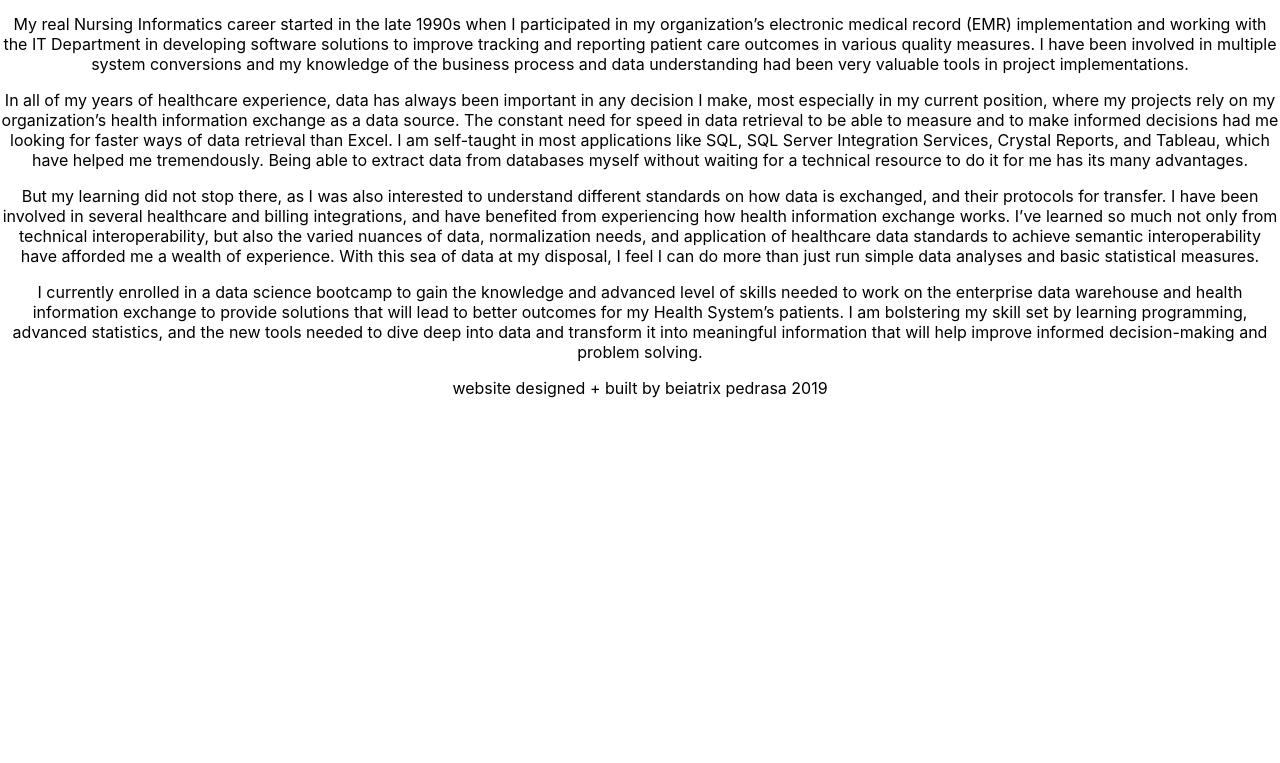
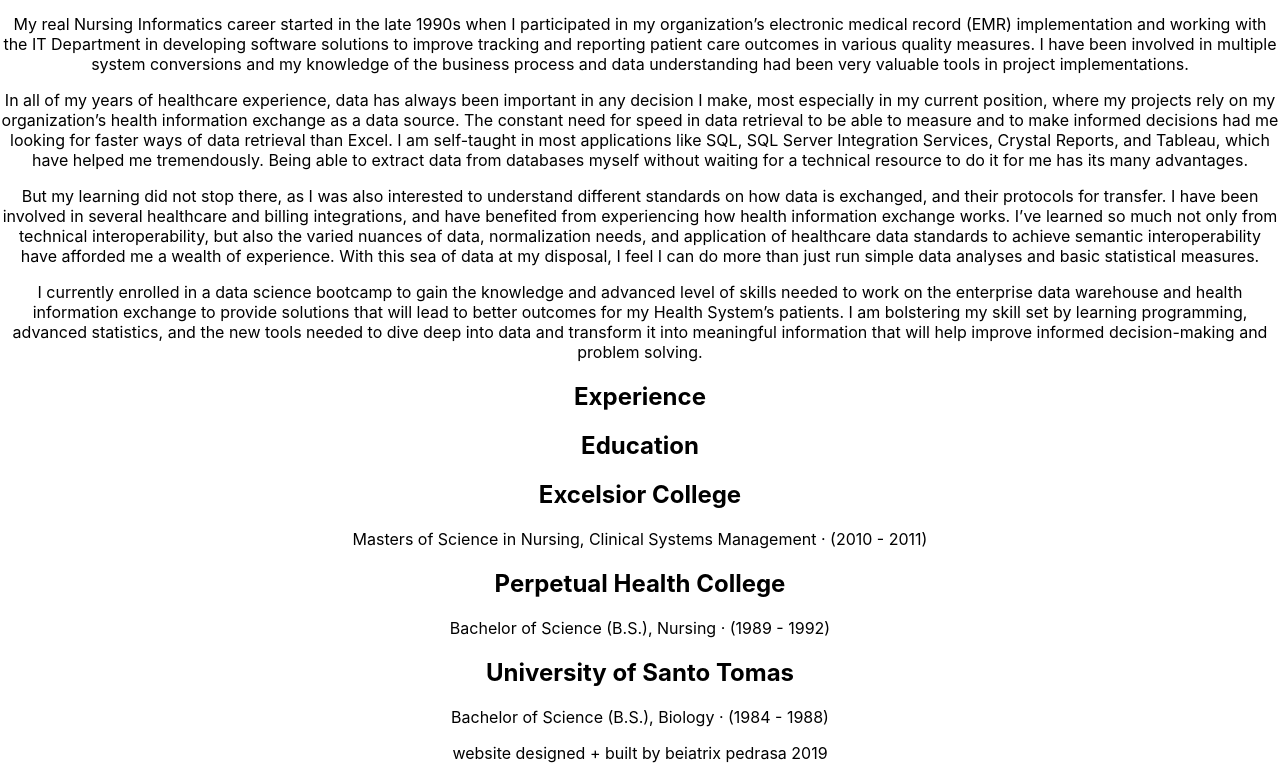
Before and after one commit to beiatrix/cynthia-pedrasa, a React (Create React App) app: page / in a window 1280 px wide. Shown: the part 340-1103 px from the top of the page. Before the commit the page ends 800 px from the top, so only its background shows below. Built offline with nearby package versions, Linux system fonts and the light colour scheme.

Commit message:
populate education section

```diff
--- a/src/App.js
+++ b/src/App.js
@@ -1,5 +1,12 @@
 import React, { Component } from 'react';
-import {Navbar, Header, Bio, Footer} from './components'
+import {
+  Navbar,
+  Header,
+  Bio,
+  Experience,
+  Education,
+  Footer
+} from './components'
 import './App.css';
 
 class App extends Component {
@@ -7,8 +14,12 @@ class App extends Component {
     return (
       <div className="App">
         <Navbar />
-        <Header />
-        <Bio />
+        <main>
+          <Header />
+          <Bio />
+          <Experience />
+          <Education />
+        </main>
         <Footer />
       </div>
     );
--- /dev/null
+++ b/src/components/Education.js
@@ -0,0 +1,21 @@
+import React from 'react'
+
+export const Education = () => {
+  return (
+    <section>
+      <h1>Education</h1>
+      <div>
+        <h2>Excelsior College</h2>
+        <p>Masters of Science in Nursing, Clinical Systems Management · (2010 - 2011)</p>
+      </div>
+      <div>
+        <h2>Perpetual Health College</h2>
+        <p>Bachelor of Science (B.S.), Nursing · (1989 - 1992)</p>
+      </div>
+      <div>
+        <h2>University of Santo Tomas</h2>
+        <p>Bachelor of Science (B.S.), Biology · (1984 - 1988)</p>
+      </div>
+    </section>
+  )
+}
--- /dev/null
+++ b/src/components/Experience.js
@@ -0,0 +1,11 @@
+import React from 'react'
+
+export const Experience = () => {
+  return (
+    <section>
+      <h1>
+          Experience
+      </h1>
+    </section>
+  )
+}
--- a/src/components/index.js
+++ b/src/components/index.js
@@ -1,4 +1,6 @@
 export {Bio} from './Bio'
 export {Navbar} from './Navbar'
 export {Header} from './Header'
+export {Experience} from './Experience'
+export {Education} from './Education'
 export {Footer} from './Footer'
```
